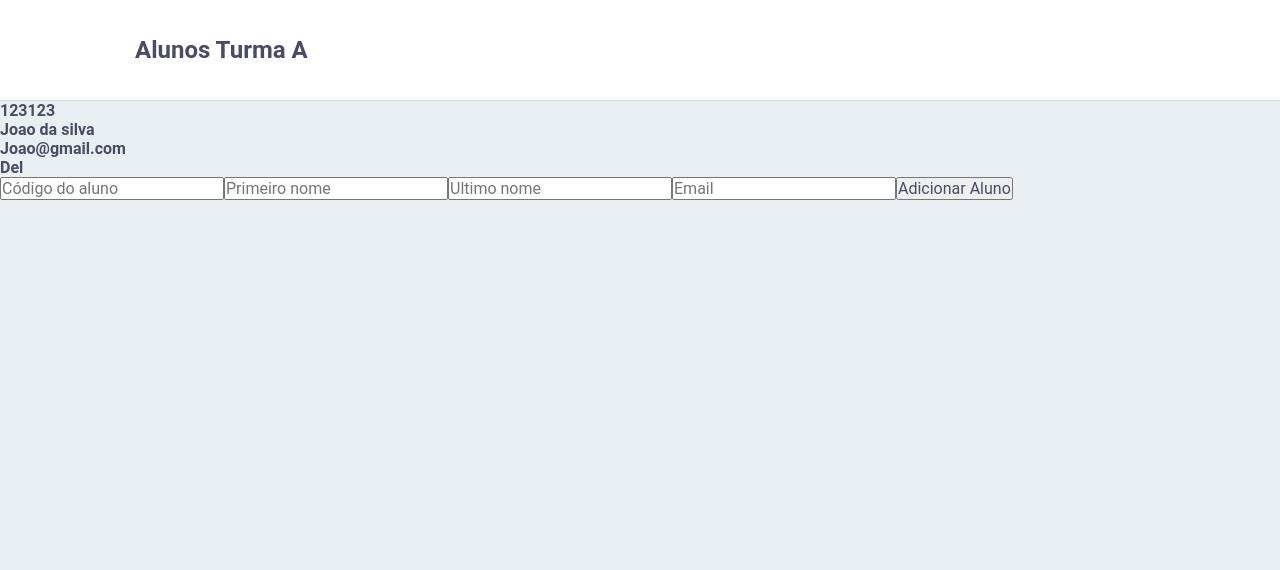
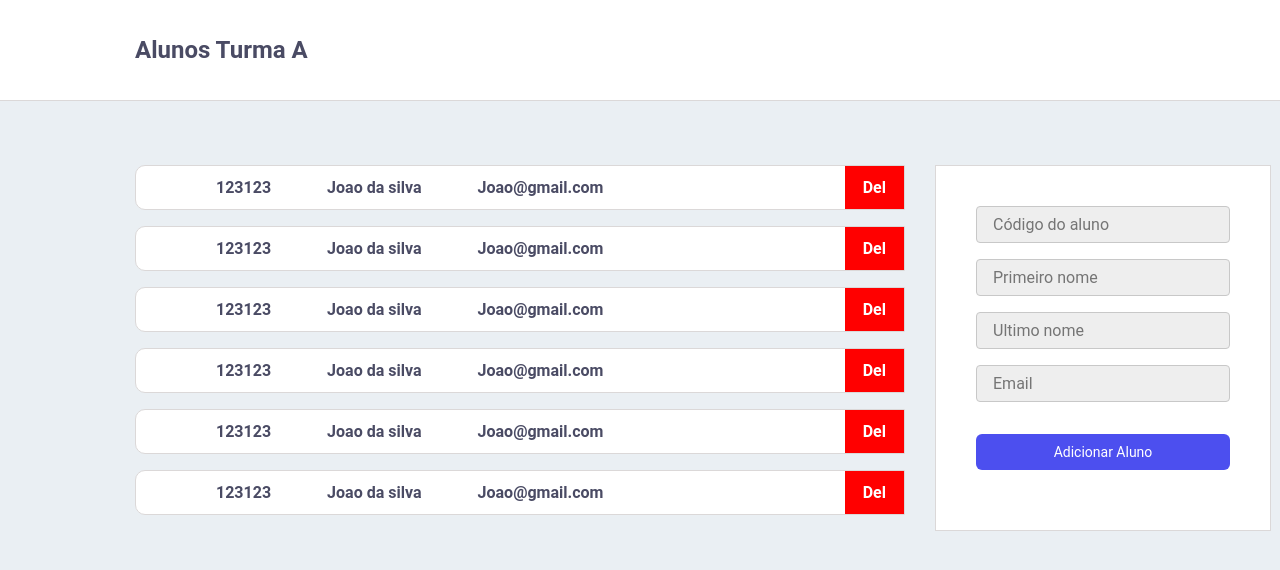
Before and after one commit to edersonrdg/class-manager, a React (Create React App) app in the folder frontend/: page /students in a window 1280 px wide. Shown: the top 570 px of the page. Built offline with nearby package versions, Linux system fonts and the light colour scheme.

Commit message:
styles(frontend): student page

```diff
--- a/frontend/src/pages/Students/index.tsx
+++ b/frontend/src/pages/Students/index.tsx
@@ -25,6 +25,56 @@ const Students: React.FC = () => {
                             <h4>Del</h4>
                         </DeleteStudentCard>
                     </StudentCard>
+                    <StudentCard>
+                        <StudentCardContent>
+                            <h4>123123</h4>
+                            <h4>Joao da silva</h4>
+                            <h4>Joao@gmail.com</h4>
+                        </StudentCardContent>
+                        <DeleteStudentCard>
+                            <h4>Del</h4>
+                        </DeleteStudentCard>
+                    </StudentCard>
+                    <StudentCard>
+                        <StudentCardContent>
+                            <h4>123123</h4>
+                            <h4>Joao da silva</h4>
+                            <h4>Joao@gmail.com</h4>
+                        </StudentCardContent>
+                        <DeleteStudentCard>
+                            <h4>Del</h4>
+                        </DeleteStudentCard>
+                    </StudentCard>
+                    <StudentCard>
+                        <StudentCardContent>
+                            <h4>123123</h4>
+                            <h4>Joao da silva</h4>
+                            <h4>Joao@gmail.com</h4>
+                        </StudentCardContent>
+                        <DeleteStudentCard>
+                            <h4>Del</h4>
+                        </DeleteStudentCard>
+                    </StudentCard>
+                    <StudentCard>
+                        <StudentCardContent>
+                            <h4>123123</h4>
+                            <h4>Joao da silva</h4>
+                            <h4>Joao@gmail.com</h4>
+                        </StudentCardContent>
+                        <DeleteStudentCard>
+                            <h4>Del</h4>
+                        </DeleteStudentCard>
+                    </StudentCard>
+                    <StudentCard>
+                        <StudentCardContent>
+                            <h4>123123</h4>
+                            <h4>Joao da silva</h4>
+                            <h4>Joao@gmail.com</h4>
+                        </StudentCardContent>
+                        <DeleteStudentCard>
+                            <h4>Del</h4>
+                        </DeleteStudentCard>
+                    </StudentCard>
                 </Content>
                 <form>
                     <input type="text" placeholder="Código do aluno" required />
--- a/frontend/src/pages/Students/styles.ts
+++ b/frontend/src/pages/Students/styles.ts
@@ -1,7 +1,66 @@
 import styled from 'styled-components';
 
-export const Container = styled.div``;
-export const Content = styled.div``;
-export const StudentCard = styled.div``;
-export const StudentCardContent = styled.div``;
-export const DeleteStudentCard = styled.div``;
+export const Container = styled.div`
+    padding: 64px 135px;
+    display: flex;
+
+    form {
+        display: flex;
+        flex-direction: column;
+        padding: 40px;
+        background-color: #fff;
+        border: #dbd8d8 1px solid;
+
+        input {
+            background-color: #eeeeee;
+            border: #c8c8c8 solid 1px;
+            margin-bottom: 16px;
+            padding: 8px 16px;
+            border-radius: 4px;
+        }
+
+        button {
+            background-color: #4c4fef;
+            color: #ffffff;
+            font-size: 14px;
+            border: none;
+            margin-top: 16px;
+            border-radius: 6px;
+            padding: 10px 30px;
+        }
+    }
+`;
+
+export const Content = styled.div`
+    flex: 1;
+`;
+
+export const StudentCard = styled.div`
+    display: flex;
+    margin-bottom: 16px;
+    background-color: #fff;
+    width: 770px;
+    border: #dbd8d8 1px solid;
+    border-radius: 10px 0 0 10px;
+    margin-right: 30px;
+`;
+
+export const StudentCardContent = styled.div`
+    display: flex;
+    padding: 12px 80px;
+    flex: 1;
+
+    h4 {
+        margin-right: 56px;
+    }
+`;
+
+export const DeleteStudentCard = styled.div`
+    padding: 6px 18px;
+    display: flex;
+    align-items: center;
+    background-color: #ff0000;
+    justify-content: center;
+    cursor: pointer;
+    color: #ffffff;
+`;
```
